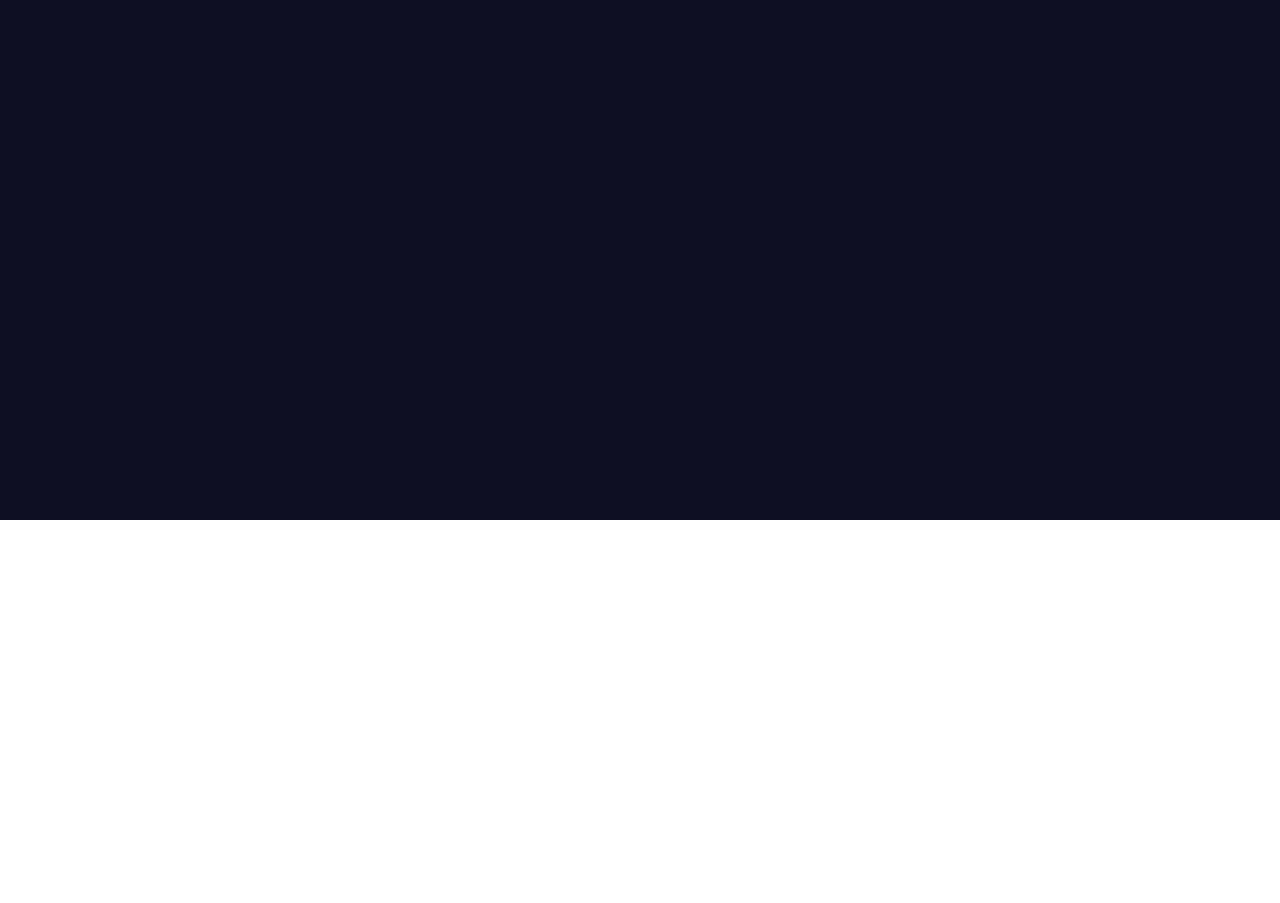
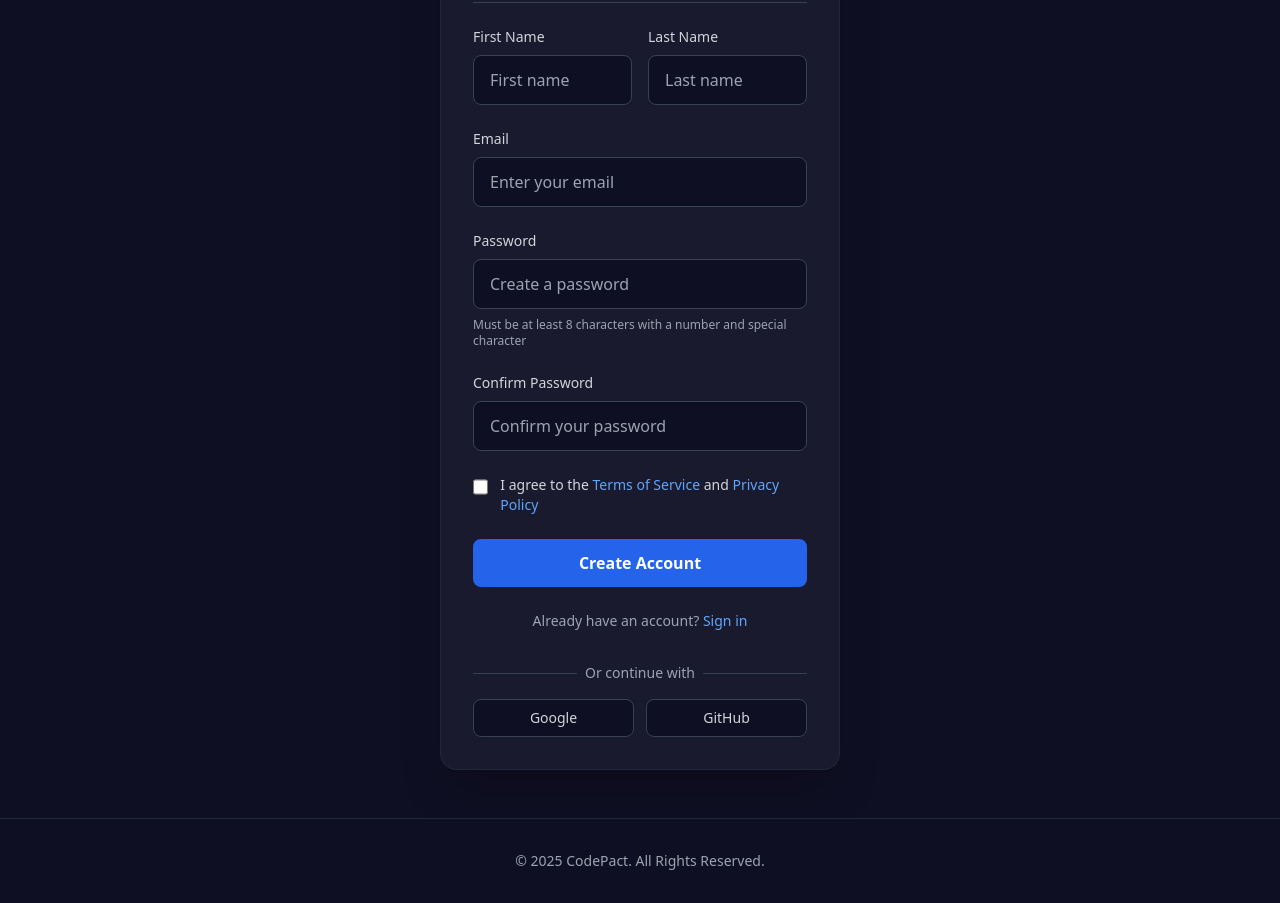
Before and after one commit to acm-projects/CodePact, a React (Vite) app: page /create-account in a window 1280 px wide. Before the commit this address had no page. Shown: the part 280-1183 px from the top of the page. Before the commit the page ends 800 px from the top, so only its background shows below. Built offline with nearby package versions, Linux system fonts and the light colour scheme.

Commit message:
Added create account page

```diff
--- a/src/App.jsx
+++ b/src/App.jsx
@@ -1,9 +1,11 @@
+// src/App.jsx
 import { BrowserRouter as Router, Routes, Route } from "react-router-dom";
 import Welcome from "./pages/Welcome";
 import Login from "./pages/Login";
 import Leaderboard from "./pages/Leaderboard";
 import GroupChat from "./pages/GroupChat";
 import PublicForum from "./pages/Forum";
+import CreateAccount from "./pages/CreateAccount";
 
 function App() {
   return (
@@ -15,6 +17,7 @@ function App() {
           <Route path="/leaderboard" element={<Leaderboard />} />
           <Route path="/group-chat" element={<GroupChat />} />
           <Route path="/public-forum" element={<PublicForum />} />
+          <Route path="/create-account" element={<CreateAccount />} />
         </Routes>
       </div>
     </Router>
--- a/src/pages/CreateAccount.jsx
+++ b/src/pages/CreateAccount.jsx
@@ -0,0 +1,212 @@
+import { useState } from "react";
+import { useNavigate } from "react-router-dom";
+import Navbar from "../components/NavBar";
+import Footer from "../components/Footer";
+
+export default function CreateAccount() {
+  const [formData, setFormData] = useState({
+    firstName: "",
+    lastName: "",
+    email: "",
+    password: "",
+    confirmPassword: "",
+    agreeToTerms: false
+  });
+  const navigate = useNavigate();
+
+  const handleChange = (e) => {
+    const { name, value, type, checked } = e.target;
+    setFormData(prev => ({
+      ...prev,
+      [name]: type === 'checkbox' ? checked : value
+    }));
+  };
+
+  const handleSubmit = (e) => {
+    e.preventDefault();
+    // Handle account creation logic here
+    console.log("Creating account with:", formData);
+    // After successful account creation, navigate to login or dashboard
+    navigate("/login");
+  };
+
+  return (
+    <div className="min-h-screen bg-[#0f0f23] text-white">
+      <Navbar />
+
+      <main className="max-w-md mx-auto px-6 py-12">
+        {/* Create Account Card */}
+        <div className="bg-[#1a1a2e] border border-gray-800 rounded-2xl p-8 shadow-2xl">
+          {/* Header */}
+          <div className="text-center mb-8">
+            <h1 className="text-2xl font-bold mb-2">CodePact</h1>
+            <h2 className="text-lg text-gray-300 mb-1">Create Your Account</h2>
+            <p className="text-gray-400 text-sm">
+              Join the collaborative job hunt revolution
+            </p>
+          </div>
+
+          {/* Divider */}
+          <div className="border-t border-gray-700 my-6"></div>
+
+          {/* Create Account Form */}
+          <form onSubmit={handleSubmit} className="space-y-6">
+            {/* Name Fields */}
+            <div className="grid grid-cols-2 gap-4">
+              <div>
+                <label className="block text-sm font-medium text-gray-300 mb-2">
+                  First Name
+                </label>
+                <input
+                  type="text"
+                  name="firstName"
+                  value={formData.firstName}
+                  onChange={handleChange}
+                  placeholder="First name"
+                  className="w-full px-4 py-3 bg-[#0f0f23] border border-gray-700 rounded-lg focus:outline-none focus:border-blue-500 focus:ring-1 focus:ring-blue-500 transition duration-200"
+                  required
+                />
+              </div>
+              <div>
+                <label className="block text-sm font-medium text-gray-300 mb-2">
+                  Last Name
+                </label>
+                <input
+                  type="text"
+                  name="lastName"
+                  value={formData.lastName}
+                  onChange={handleChange}
+                  placeholder="Last name"
+                  className="w-full px-4 py-3 bg-[#0f0f23] border border-gray-700 rounded-lg focus:outline-none focus:border-blue-500 focus:ring-1 focus:ring-blue-500 transition duration-200"
+                  required
+                />
+              </div>
+            </div>
+
+            {/* Email */}
+            <div>
+              <label className="block text-sm font-medium text-gray-300 mb-2">
+                Email
+              </label>
+              <input
+                type="email"
+                name="email"
+                value={formData.email}
+                onChange={handleChange}
+                placeholder="Enter your email"
+                className="w-full px-4 py-3 bg-[#0f0f23] border border-gray-700 rounded-lg focus:outline-none focus:border-blue-500 focus:ring-1 focus:ring-blue-500 transition duration-200"
+                required
+              />
+            </div>
+
+            {/* Password */}
+            <div>
+              <label className="block text-sm font-medium text-gray-300 mb-2">
+                Password
+              </label>
+              <input
+                type="password"
+                name="password"
+                value={formData.password}
+                onChange={handleChange}
+                placeholder="Create a password"
+                className="w-full px-4 py-3 bg-[#0f0f23] border border-gray-700 rounded-lg focus:outline-none focus:border-blue-500 focus:ring-1 focus:ring-blue-500 transition duration-200"
+                required
+              />
+              <p className="text-gray-400 text-xs mt-2">
+                Must be at least 8 characters with a number and special character
+              </p>
+            </div>
+
+            {/* Confirm Password */}
+            <div>
+              <label className="block text-sm font-medium text-gray-300 mb-2">
+                Confirm Password
+              </label>
+              <input
+                type="password"
+                name="confirmPassword"
+                value={formData.confirmPassword}
+                onChange={handleChange}
+                placeholder="Confirm your password"
+                className="w-full px-4 py-3 bg-[#0f0f23] border border-gray-700 rounded-lg focus:outline-none focus:border-blue-500 focus:ring-1 focus:ring-blue-500 transition duration-200"
+                required
+              />
+            </div>
+
+            {/* Terms and Conditions */}
+            <div className="flex items-start space-x-3">
+              <input
+                type="checkbox"
+                name="agreeToTerms"
+                checked={formData.agreeToTerms}
+                onChange={handleChange}
+                className="w-4 h-4 text-blue-600 bg-[#0f0f23] border-gray-600 rounded focus:ring-blue-500 focus:ring-2 mt-1"
+                required
+              />
+              <label className="text-sm text-gray-300">
+                I agree to the{" "}
+                <a href="#" className="text-blue-400 hover:text-blue-300">
+                  Terms of Service
+                </a>{" "}
+                and{" "}
+                <a href="#" className="text-blue-400 hover:text-blue-300">
+                  Privacy Policy
+                </a>
+              </label>
+            </div>
+
+            {/* Create Account Button */}
+            <button
+              type="submit"
+              className="w-full bg-blue-600 hover:bg-blue-700 text-white font-semibold py-3 px-4 rounded-lg transition-colors duration-200"
+            >
+              Create Account
+            </button>
+
+            {/* Login Link */}
+            <div className="text-center text-sm text-gray-400">
+              Already have an account?{" "}
+              <button
+                type="button"
+                onClick={() => navigate("/login")}
+                className="text-blue-400 hover:text-blue-300 font-medium transition-colors"
+              >
+                Sign in
+              </button>
+            </div>
+          </form>
+
+          {/* Alternative Signup Options */}
+          <div className="mt-8">
+            <div className="relative">
+              <div className="absolute inset-0 flex items-center">
+                <div className="w-full border-t border-gray-700"></div>
+              </div>
+              <div className="relative flex justify-center text-sm">
+                <span className="px-2 bg-[#1a1a2e] text-gray-400">Or continue with</span>
+              </div>
+            </div>
+
+            <div className="mt-4 grid grid-cols-2 gap-3">
+              <button
+                type="button"
+                className="w-full inline-flex justify-center py-2 px-4 border border-gray-700 rounded-lg shadow-sm bg-[#0f0f23] text-sm font-medium text-gray-300 hover:bg-gray-800 transition-colors duration-200"
+              >
+                <span>Google</span>
+              </button>
+              <button
+                type="button"
+                className="w-full inline-flex justify-center py-2 px-4 border border-gray-700 rounded-lg shadow-sm bg-[#0f0f23] text-sm font-medium text-gray-300 hover:bg-gray-800 transition-colors duration-200"
+              >
+                <span>GitHub</span>
+              </button>
+            </div>
+          </div>
+        </div>
+      </main>
+
+      <Footer />
+    </div>
+  );
+}
--- a/src/pages/Welcome.jsx
+++ b/src/pages/Welcome.jsx
@@ -27,7 +27,10 @@ export default function Welcome() {
 
           {/* CTA Buttons */}
           <div className="flex justify-center gap-4 mb-12">
-            <button className="bg-blue-600 hover:bg-blue-700 text-white font-semibold px-8 py-3 rounded-lg transition-colors duration-200 shadow-lg">
+            <button
+              onClick={() => navigate("/create-account")}
+              className="bg-blue-600 hover:bg-blue-700 text-white font-semibold px-8 py-3 rounded-lg transition-colors duration-200 shadow-lg"
+            >
               Create Account
             </button>
             <button
@@ -45,8 +48,8 @@ export default function Welcome() {
         {/* Features Section with Colored Background */}
         <div className="bg-[#04021B] rounded-2xl p-12 -mx-6">
           <div className="text-center mb-12">
-            <h2 className="text-3xl font-bold mb-4 text-white-400">Features Built for Success</h2>
-            <p className="text-lg text-white-400">
+            <h2 className="text-3xl font-bold mb-4 text-gray-400">Features Built for Success</h2>
+            <p className="text-lg text-gray-400">
               Everything your squad needs to land the job.
             </p>
           </div>
```
